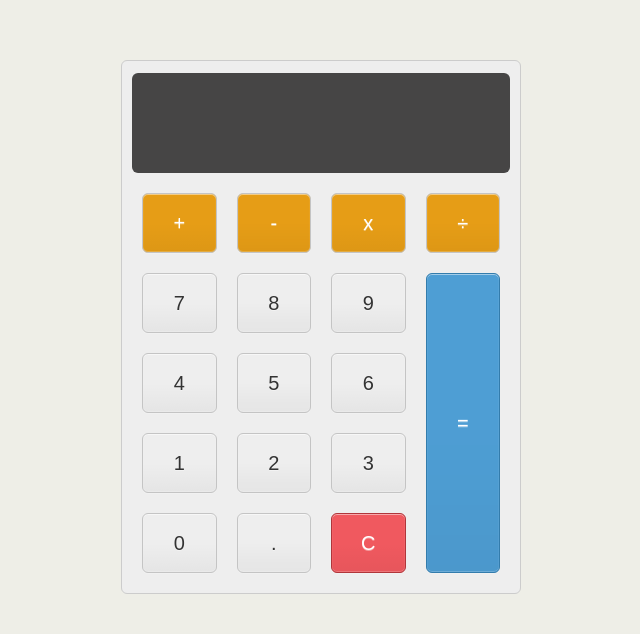
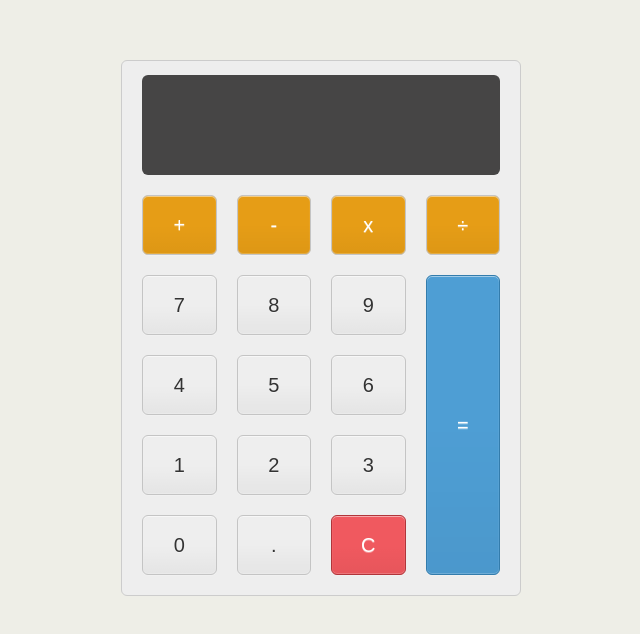
Before and after one commit to kumokuro/calculator, a plain HTML site: page index.html in a window 1280 px wide. Shown: the part 140-774 px from the top of the page, without its empty margins (319-959 px from the left). Drawn offline with Linux system fonts and the light colour scheme.

Commit message:
aligned display width with buttons in css

```diff
--- a/style.css
+++ b/style.css
@@ -27,7 +27,7 @@ body {
 }
 
 .display {
-  width: 95%;
+  width: 90%;
   font-size: 5rem;
   height: 100px;
   border: none;
@@ -36,10 +36,8 @@ body {
   text-align: right;
   padding-right: 20px;
   padding-left: 10px;
-
   border-radius: 6px;
-  margin-left: 10px;
-  margin-top: 12px;
+  margin: 14px 20px 0px 20px;
 }
 
 button {
@@ -64,7 +62,7 @@ button {
 }
 
 button:hover {
-  background-color: #eaeaea;
+  background-color: #e7e7e7;
 }
 
 [data-operation] {
```
